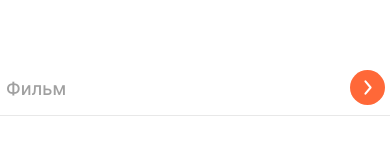
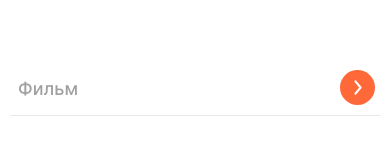
Before and after one commit to cerea62/movies-explorer-frontend, a React (Create React App) app: page /saved-movies in a window 390 px wide. Shown: the part 125-283 px from the top of the page. Built offline with nearby package versions, Linux system fonts and the light colour scheme.

Commit message:
corrected comments after the review

```diff
--- a/src/components/Header/Header.css
+++ b/src/components/Header/Header.css
@@ -15,7 +15,7 @@
     align-items: center;
     justify-content: space-between;
     position: relative;
-    padding: 20px 53px 26px 70px;
+    padding: 20px 53px 18px 70px;
 }
 
 @media screen and (max-width: 800px) {
--- a/src/components/Main/AboutMe/AboutMe.css
+++ b/src/components/Main/AboutMe/AboutMe.css
@@ -107,7 +107,7 @@
 
 @media screen and (max-width:650px) {
     .about-me__container {
-        padding: 35px 10px 0;
+        padding: 37px 13px 0;
     }
 
     .about-me__content {
--- a/src/components/Main/Portfolio/Portfolio.css
+++ b/src/components/Main/Portfolio/Portfolio.css
@@ -28,15 +28,16 @@
     list-style: none;
     display: flex;
     flex-direction: column;
+    /* gap: 30px; */
 }
 
 .portfolio__nav-item {
-    padding: 20px 5px 18px 0;
+    padding: 20px 5px 17px 0;
     border-bottom: 1px solid #E8E8E8;
 }
 
 .portfolio__nav-item:first-child {
-    margin-top: 30px;
+    margin-top: 15px;
 }
 
 .portfolio__link {
@@ -61,14 +62,19 @@
         padding: 90px 50px 120px;
 
     }
-}
 
-.portfolio__link {
-    font-size: 28px;
-}
+    .portfolio__nav {
+        margin-top: 13px;
+    }
 
-.portfolio__nav {
-    margin-top: 0;
+    .portfolio__link {
+        font-size: 28px;
+        line-height: 50px;
+        letter-spacing: -0.04em;
+    }
+    .portfolio__nav-item {
+        padding-bottom: 20px;
+    }
 }
 
 @media screen and (max-width:650px) {
--- a/src/components/Main/Techs/Techs.css
+++ b/src/components/Main/Techs/Techs.css
@@ -108,7 +108,7 @@
         flex-wrap: wrap;
         padding-top: 24px;
         padding-bottom: 0;
-        gap: 7px;
+        gap: 10px;
     }
 }
 
@@ -123,6 +123,6 @@
     .techs__item {
         font-size: 12px;
         line-height: 15px;
-        padding: 20px auto 22px;
+        padding: 20px 0 22px;
     }
 }
--- a/src/components/MovieCard/MovieCard.css
+++ b/src/components/MovieCard/MovieCard.css
@@ -10,6 +10,7 @@
 
 .movie__caption {
     margin: 14px;
+    margin-bottom: 12px;
     display: flex;
     justify-content: space-between;
 }
--- a/src/components/Profile/Profile.css
+++ b/src/components/Profile/Profile.css
@@ -1,7 +1,7 @@
 .profile {
     max-width: 410px;
     width: 100%;
-    padding-top: 54px;
+    padding-top: 60px;
     display: flex;
     flex-direction: column;
     align-items: center;
@@ -96,7 +96,7 @@
     flex-direction: column;
     justify-content: center;
     gap: 16px;
-    margin-top: 220px;
+    margin-top: 176px;
 }
 
 .profile__submit_invisible {
@@ -125,7 +125,7 @@
 @media screen and (max-width: 800px) {
 
     .profile__title {
-        margin-top: 152px;
+        margin-top: 148px;
     }
 
     .profile__form {
@@ -139,7 +139,7 @@
     }
 
     .profile__submit {
-        margin-bottom: 245px;
+        margin-top: 163px;
     }
 
     .profile__form-container {
@@ -175,6 +175,6 @@
     }
 
     .profile__input {
-        padding: 0 15px 3px 0;
+        padding: 0 0 3px 0;
     }
 }
--- a/src/components/SavedMovies/SavedMovies.css
+++ b/src/components/SavedMovies/SavedMovies.css
@@ -1,4 +1,22 @@
 .saved-movies {
     display: flex;
     flex-direction: column;
+    padding: 0 53px 0 70px;
     }
+    @media screen and (max-width: 1279px) {
+        .saved-movies {
+            padding: 0 50px;
+        }
+    }
+    @media screen and (max-width: 1240px) {
+        .saved-movies {
+            padding: 0 30px;
+
+        }
+    }
+    @media screen and (max-width: 500px) {
+        .saved-movies {
+            padding: 0 10px;
+
+        }
+    }
--- a/src/components/SearchForm/SearchForm.css
+++ b/src/components/SearchForm/SearchForm.css
@@ -1,7 +1,7 @@
 .search {
     display: flex;
     justify-content: center;
-    padding: 49px 0 64px;
+    padding: 60px 0 64px;
 }
 
 .search-container {
@@ -19,7 +19,7 @@
     display: flex;
     justify-content: space-between;
     border-bottom: 1px solid #E8E8E8;
-    padding: 0 6px;
+    padding-left: 8px;
 }
 
 .search__field {
@@ -73,13 +73,9 @@
         padding-right: 0;
     }
 
-    .seach__icon {
-        left: 8px;
-    }
-
     .search__field {
         padding-bottom: 12px;
-        padding-left: 42px;
+        padding-left: 0px;
     }
 }
 
```
